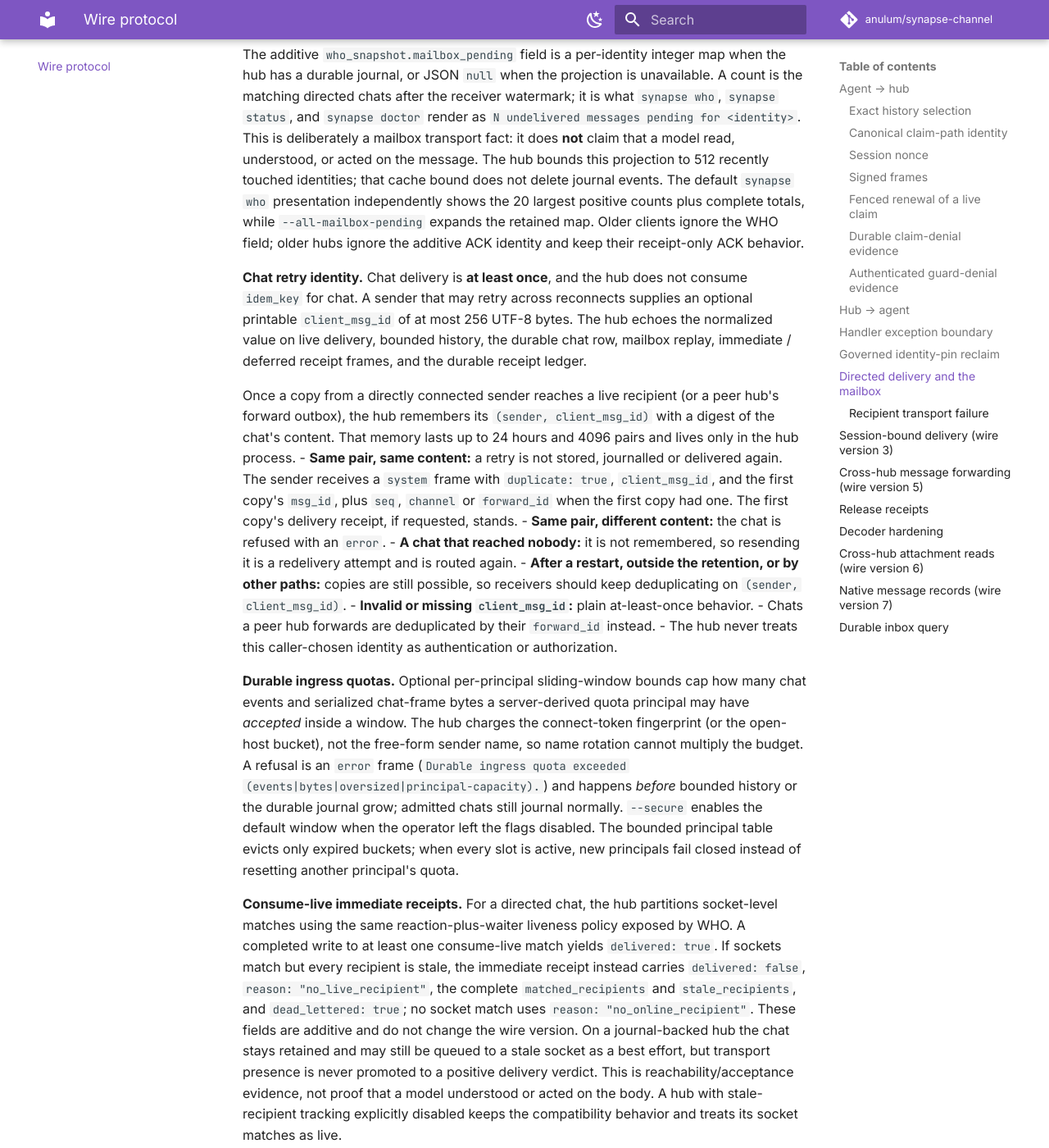
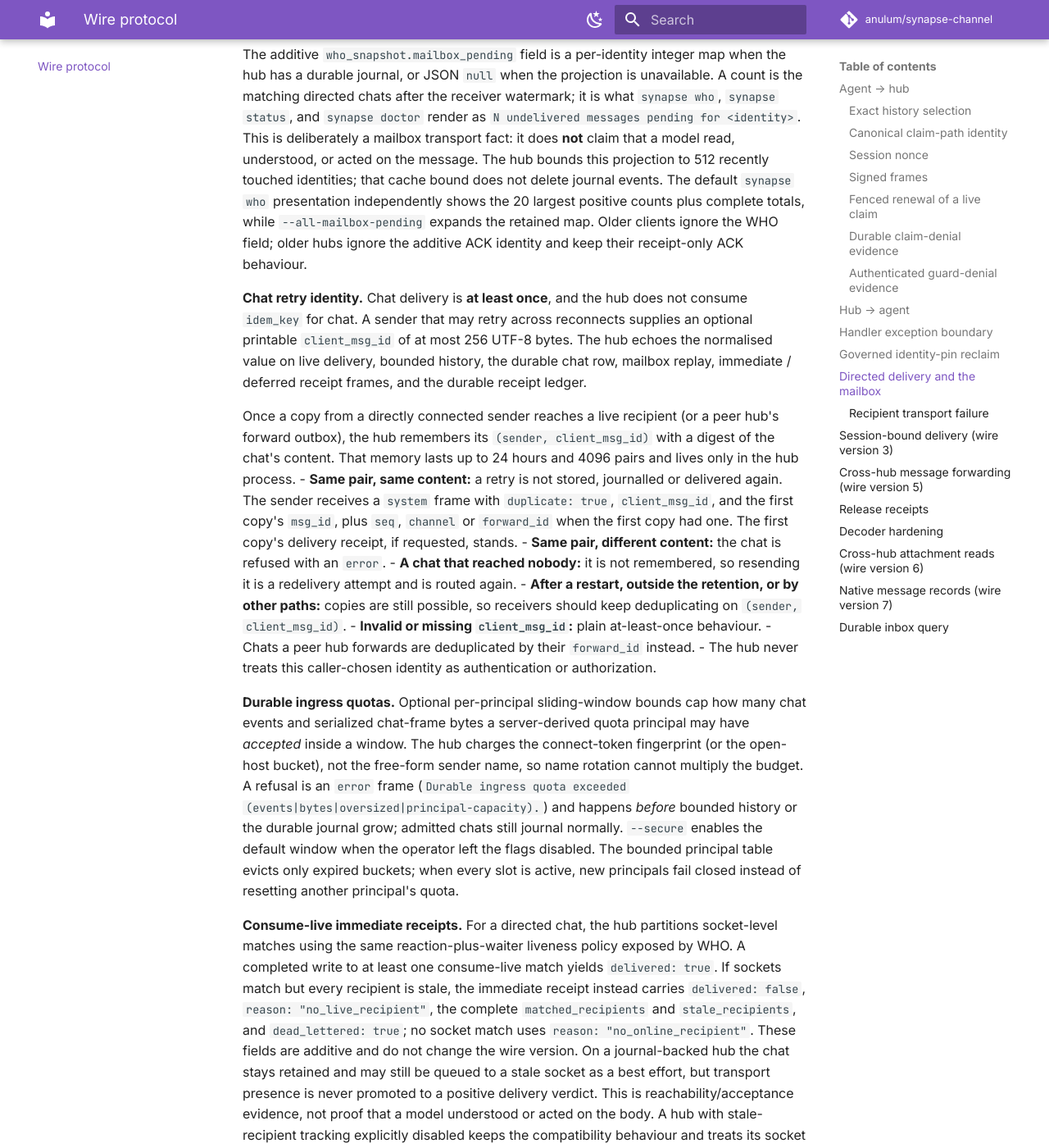
Before and after one commit to anulum/synapse-channel, an MkDocs documentation site: the page built from docs/protocol.md, in a window 1280 px wide and 1400 px high, scrolled down 13248 px. Shown: the whole window at 82% size. Built offline with MkDocs 1.6.1 and Material for MkDocs 9.7.7, drawn with Linux system fonts in a browser that asks for light colours; comment, search, counter and statistics services are not loaded; some of the changed text lies outside the part shown.

Commit message:
docs(protocol): use British spelling in the protocol reference
Five prose sentences said behavior, and one said normalized. Those
words are ordinary description, not field names or quoted protocol
output. They now say behaviour and normalised. Backticked names,
including artifacts, stay as written.

The wire-version documentation test reads the reference and requires
those British forms.

Parity: Fleet has no protocol reference.
Benchmarks: this path is not benchmarked.

Hooks-Verified: pre-commit sha256:0d6966069b442056
Seat: 157251
Authored by Anulum Fortis & Arcane Sapience (protoscience@anulum.li)

```diff
--- a/docs/protocol.md
+++ b/docs/protocol.md
@@ -34,7 +34,7 @@ negotiation helper chooses the lower version and reports a warning; the Python
 agent instead records the advertised hub version and gates individual APIs by
 their feature floors. An absent advertisement does not admit its delivery API.
 Check the exact client profile rather than assume every implementation has the
-same warning and negotiation behavior.
+same warning and negotiation behaviour.
 
 Version `3` adds session-bound delivery requests, explicit recipient stages,
 cancellation and durable outcome evidence. The version `2` `ack` remains a
@@ -218,7 +218,7 @@ to access a local path.
 
 When only one side supplies the field, the hub projects the legacy display
 under the supplied filesystem policy. Two claims without the field retain the
-version-2 literal-path behavior. This supports rolling upgrades but means a
+version-2 literal-path behaviour. This supports rolling upgrades but means a
 fleet closes every alias gap only after all Git-aware claim producers upgrade.
 
 ### Session nonce
@@ -578,12 +578,12 @@ that cache bound does not delete journal events. The default `synapse who`
 presentation independently shows the 20 largest positive counts plus complete
 totals, while `--all-mailbox-pending` expands the retained map. Older clients
 ignore the WHO field; older hubs ignore the additive ACK identity and keep their
-receipt-only ACK behavior.
+receipt-only ACK behaviour.
 
 **Chat retry identity.** Chat delivery is **at least once**, and the hub does not
 consume `idem_key` for chat. A sender that may retry across reconnects supplies an
 optional printable `client_msg_id` of at most 256 UTF-8 bytes. The hub echoes the
-normalized value on live delivery, bounded history, the durable chat row, mailbox
+normalised value on live delivery, bounded history, the durable chat row, mailbox
 replay, immediate / deferred receipt frames, and the durable receipt ledger.
 
 Once a copy from a directly connected sender reaches a live recipient (or a peer
@@ -600,7 +600,7 @@ lives only in the hub process.
   redelivery attempt and is routed again.
 - **After a restart, outside the retention, or by other paths:** copies are still
   possible, so receivers should keep deduplicating on `(sender, client_msg_id)`.
-- **Invalid or missing `client_msg_id`:** plain at-least-once behavior.
+- **Invalid or missing `client_msg_id`:** plain at-least-once behaviour.
 - Chats a peer hub forwards are deduplicated by their `forward_id` instead.
 - The hub never treats this caller-chosen identity as authentication or
   authorization.
@@ -629,7 +629,7 @@ change the wire version. On a journal-backed hub the chat stays retained and may
 socket as a best effort, but transport presence is never promoted to a positive
 delivery verdict. This is reachability/acceptance evidence, not proof that a model
 understood or acted on the body. A hub with stale-recipient tracking explicitly
-disabled keeps the compatibility behavior and treats its socket matches as live.
+disabled keeps the compatibility behaviour and treats its socket matches as live.
 
 **Deferred receipts.** When a `receipt_requested` directed message dead-lettered,
 the hub remembers it in a bounded pending-receipt store keyed by its `seq`. When the
```
Also changed, not shown: 1 other file.
